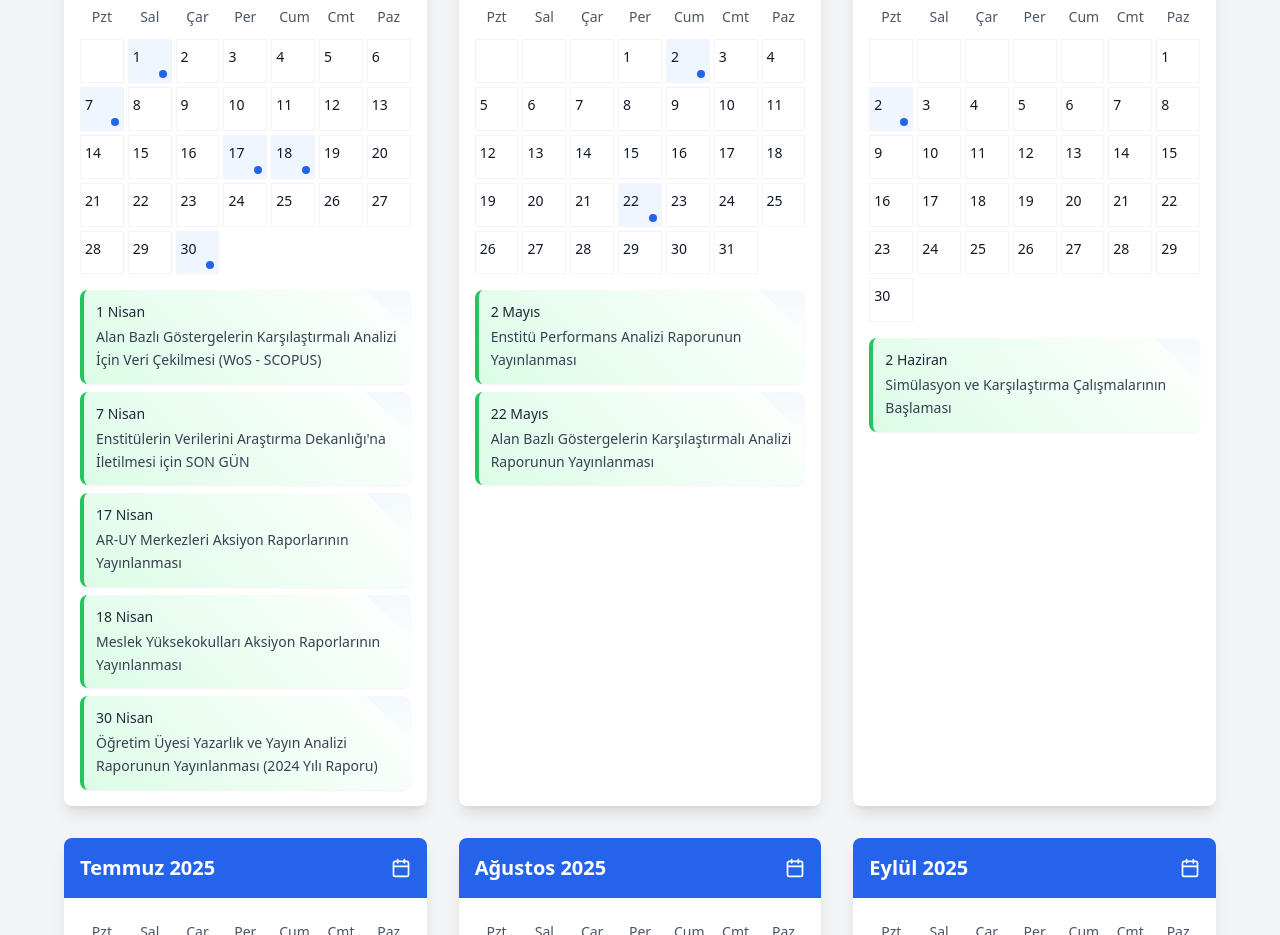
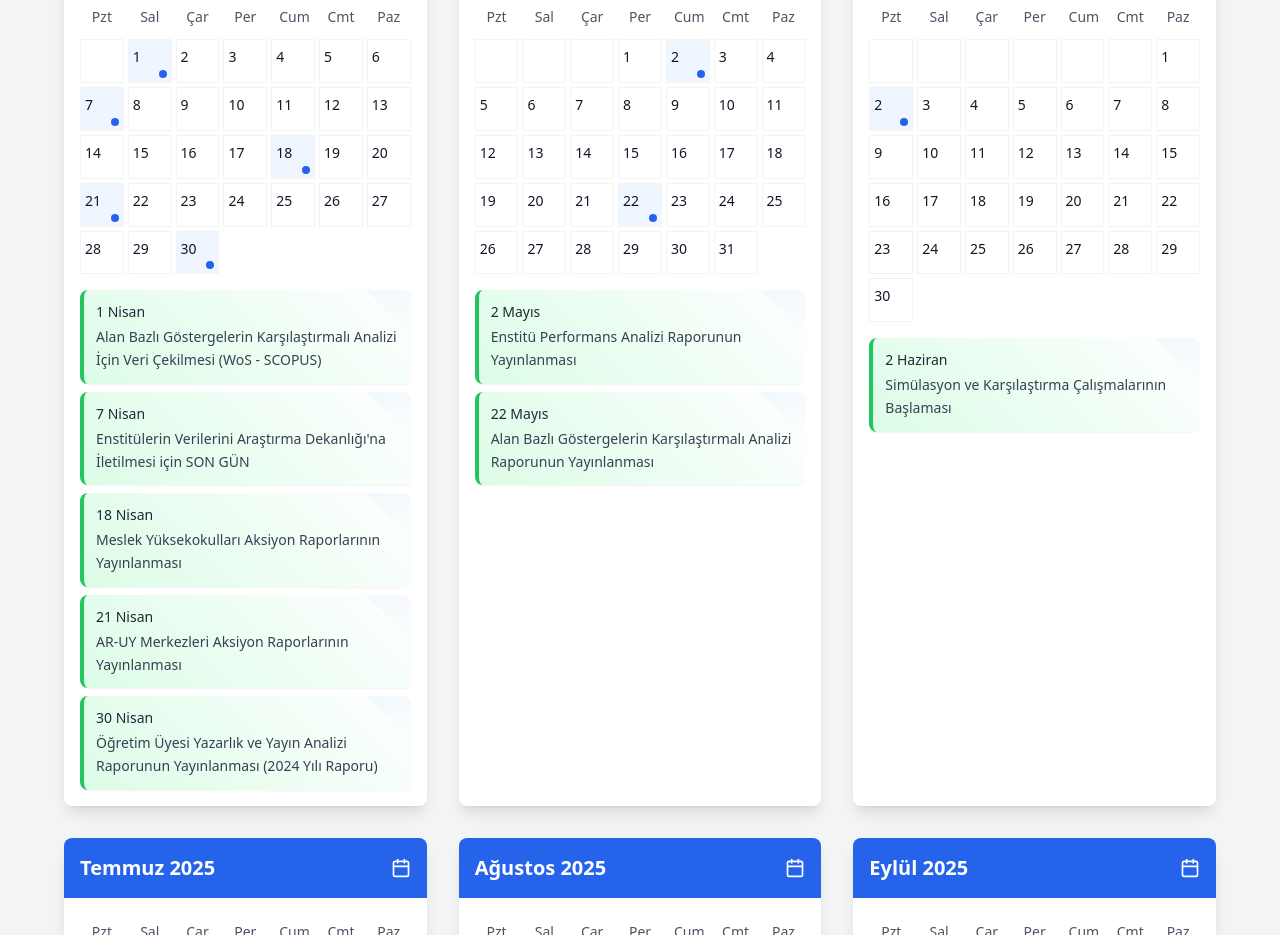
Before and after one commit to umitcaninz/analiztakvimi, a React (Vite) app: page / in a window 1280 px wide. Shown: the part 980-1915 px from the top of the page. Built offline with nearby package versions, Linux system fonts and the light colour scheme.

Commit message:
Update data.ts

```diff
--- a/src/data.ts
+++ b/src/data.ts
@@ -63,11 +63,6 @@ export const calendarData: DataStore = {
       "description": "Enstitülerin Verilerini Araştırma Dekanlığı'na İletilmesi için SON GÜN",
       "is_new": true
     },
-    "2025-04-17": {
-      "date": "2025-04-17",
-      "description": "AR-UY Merkezleri Aksiyon Raporlarının Yayınlanması",
-      "is_new": true
-    },
 
 
 
@@ -76,6 +71,12 @@ export const calendarData: DataStore = {
       "description": "Meslek Yüksekokulları Aksiyon Raporlarının Yayınlanması",
       "is_new": true
     },
+        "2025-04-21": {
+      "date": "2025-04-21",
+      "description": "AR-UY Merkezleri Aksiyon Raporlarının Yayınlanması",
+      "is_new": true
+    },
+
     "2025-04-30": {
       "date": "2025-04-30",
       "description": "Öğretim Üyesi Yazarlık ve Yayın Analizi Raporunun Yayınlanması (2024 Yılı Raporu)",
```
